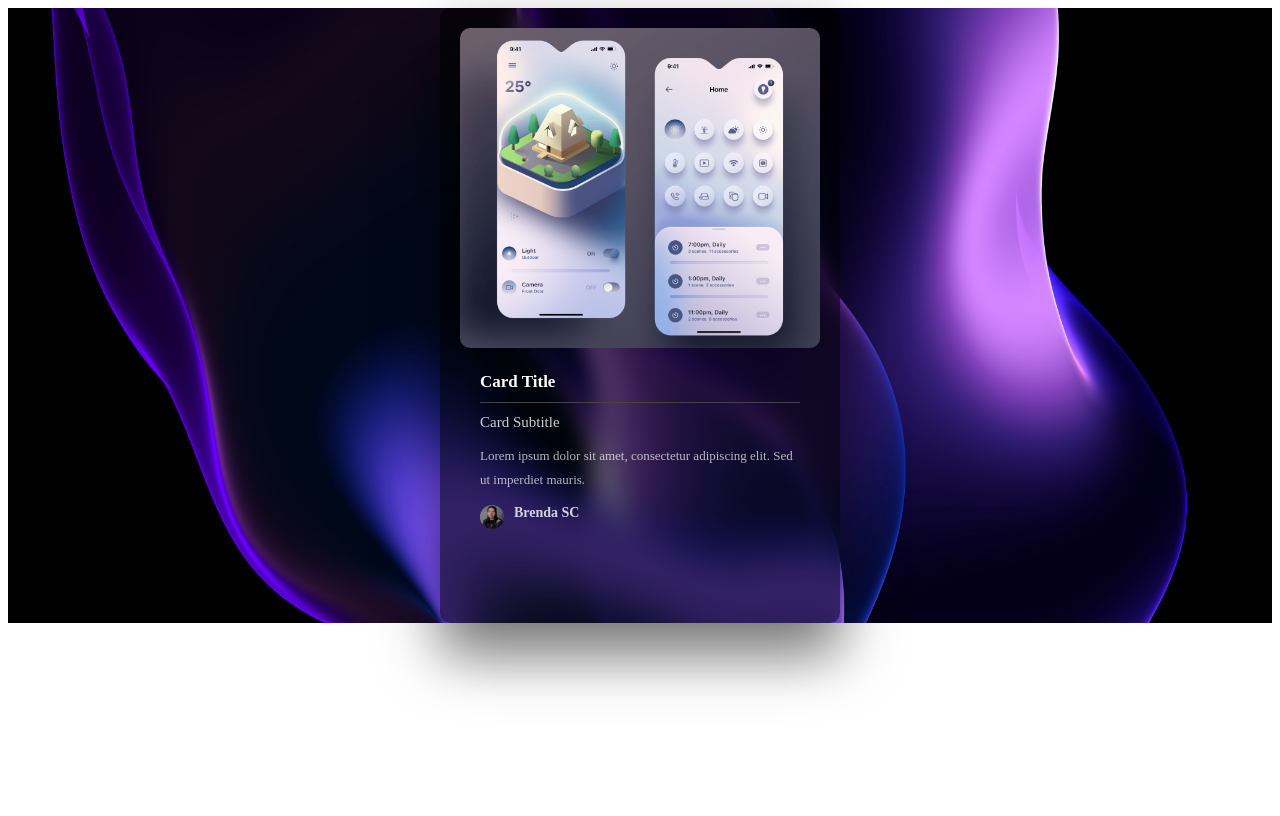
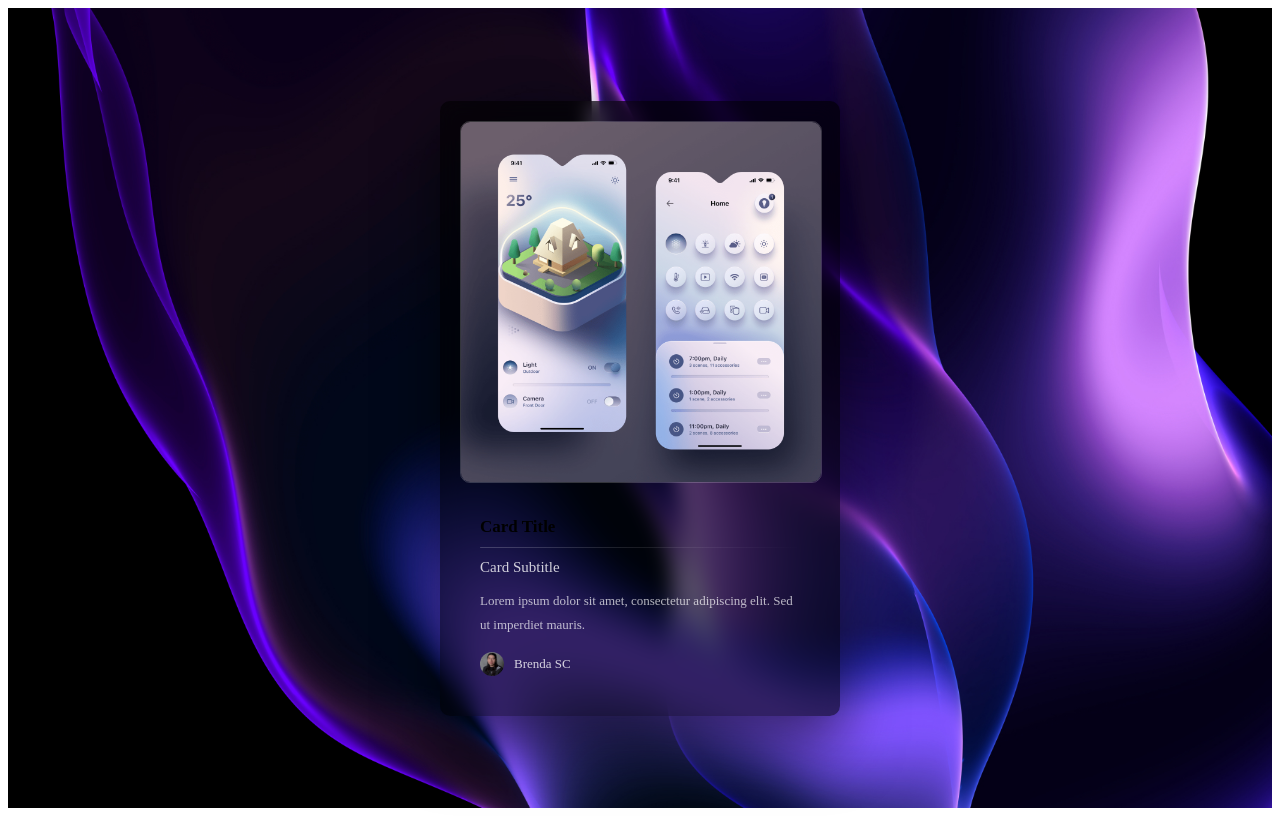
Before and after one commit to brenfondeadora/CodeSandbox_React_ChatGPT, a React (Create React App) app: page / in a window 1280 px wide. Built offline with nearby package versions, Linux system fonts and the light colour scheme.

Commit message:
style: add style to card

```diff
--- a/src/App.js
+++ b/src/App.js
@@ -8,12 +8,13 @@ const Wrapper = styled.div`
   display: flex;
   justify-content: center;
   align-items: center;
-  background-color: #1e1e1e; /* Dark background color */
-  color: #f5f5f5; /* Light text color */
+  height: 100vh;
+  background-color: #2d2d2d;
   background-image: url(${backgroundImage});
+  background-repeat: no-repeat;
   background-size: cover;
-  background-position: center;
-  background-repeat: no-repeat;
+  margin: 0px;
+  padding: 0px;
 `;
 
 const Card = styled.div`
@@ -35,65 +36,55 @@ const Card = styled.div`
 
 const Divider = styled.hr`
   border: none;
-  border-top: 1px solid #444; /* Update divider color for dark mode */
-  margin: 10px 0;
+  height: 1px;
+  background: linear-gradient(
+    90deg,
+    rgba(255, 255, 255, 0.2) 0%,
+    rgba(255, 255, 255, 0) 100%
+  );
+  border-radius: 10px;
 `;
 
-const Subtitle = styled.h3`
-  margin: 0;
-  font-family: "SF Pro";
+const Subtitle = styled.h4`
   font-style: normal;
   font-weight: 510;
   font-size: 15px;
   line-height: 18px;
-  /* identical to box height */
-
+  margin: 10px 0;
   color: rgba(255, 255, 255, 0.8);
 `;
 
 const CoverImage = styled.img`
   width: 100%;
-  height: 320px;
   border-radius: 10px;
-  object-fit: cover;
+  border: 1px solid rgba(255, 255, 255, 0.2);
 `;
 
 const CardContent = styled.div`
   padding: 20px;
 `;
 
-const Title = styled.h2`
-  margin: 0;
-  font-family: "SF Pro";
+const Title = styled.h3`
   font-style: normal;
   font-weight: 590;
   font-size: 17px;
   line-height: 20px;
-
-  color: #ffffff;
+  margin: 10px 0;
 `;
 
 const Text = styled.p`
-  font-family: "SF Pro";
   font-style: normal;
   font-weight: 400;
   font-size: 13px;
   line-height: 24px;
-  /* or 185% */
-
   color: rgba(255, 255, 255, 0.7);
 `;
 
 const Author = styled.div`
   display: flex;
-  font-family: "SF Pro";
-  font-style: normal;
-  font-weight: 510;
-  font-size: 13px;
-  line-height: 16px;
-  /* identical to box height */
-
-  color: rgba(255, 255, 255, 0.8);
+  align-items: center;
+  margin-top: 15px;
+  position: relative;
 `;
 
 const Avatar = styled.img`
@@ -104,8 +95,12 @@ const Avatar = styled.img`
 `;
 
 const AuthorName = styled.span`
-  font-size: 14px;
-  font-weight: bold;
+  font-style: normal;
+  font-weight: 510;
+  font-size: 13px;
+  line-height: 16px;
+
+  color: rgba(255, 255, 255, 0.8);
 `;
 
 function App() {
```
